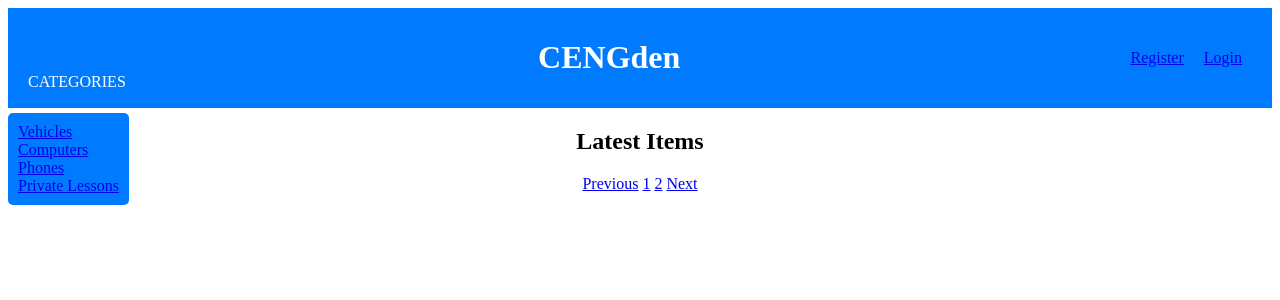
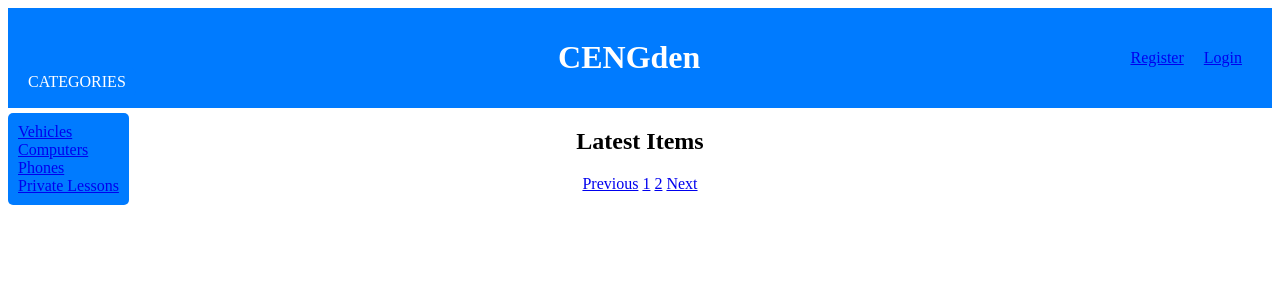
Before and after one commit to avsaralpay/cengden, a Flask app: page / in a window 1280 px wide. Shown: the top 300 px of the page. Run offline with Flask 2, Linux system fonts and the light colour scheme; some libraries are stand-ins or nearby versions.

Commit message:
sdlmfşsdmfkl

```diff
--- a/templates/index.html
+++ b/templates/index.html
@@ -27,7 +27,7 @@
         .header-content {
             flex-grow: 1;
             text-align: center;
-            margin-left: 70px;
+            margin-left: 110px;
         }
 
         .menu {
```
